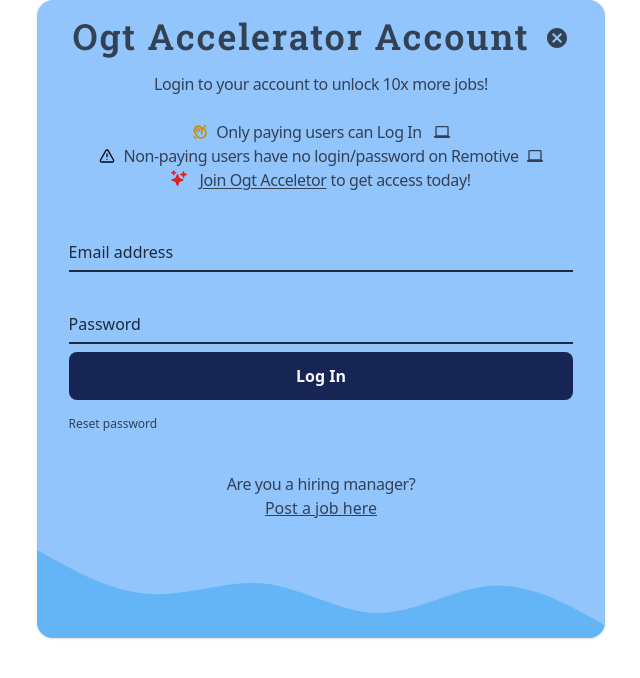
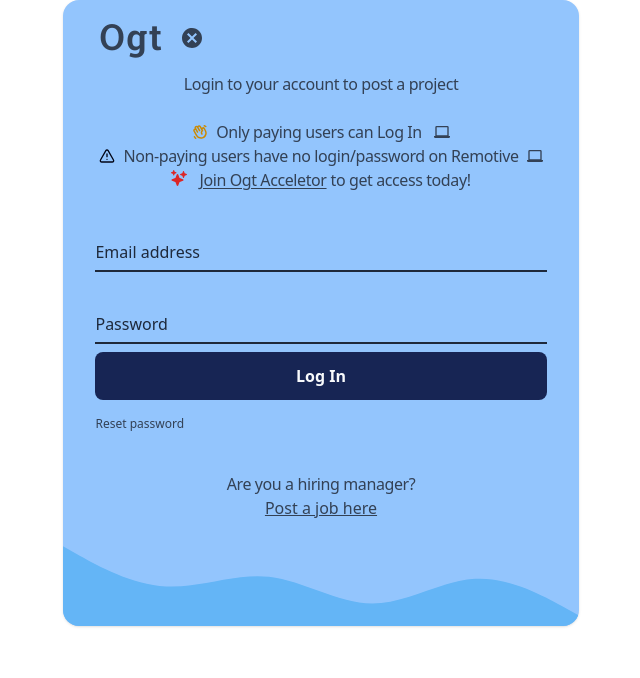
Before and after one commit to Chaitanya-exe/OGT-frontend, a React (Vite) app: page /logIn in a window 1280 px wide. Shown: the top 678 px of the page, without its empty margins (319-959 px from the left). Built offline with nearby package versions, Linux system fonts and the light colour scheme; a web font is replaced by a local one.

Commit message:
changes made

```diff
--- a/src/logIn/LogIn.jsx
+++ b/src/logIn/LogIn.jsx
@@ -29,13 +29,13 @@
         <div className="px-9 font-light tracking-tight">
           <div className="flex items-baseline space-x-4">
             <h1 className="text-4xl tracking-wider my-4 font-semibold font-riot capitalize ">
-              ogt accelerator account
+              ogt
             </h1>
             <button className="" onClick={onCancel}>
               <MdCancel className="size-6" />
             </button>
           </div>
-          <p className="">Login to your account to unlock 10x more jobs!</p>
+          <p className="">Login to your account to post a project</p>
           <div className="mt-6">
             <p className=" flex justify-center items-center space-x-3">
               <PiHandWavingBold className="text-yellow-600 mr-2 size-4 " />
```
Also changed, not shown: 1 other file (tests, documents, lock files or other folders).
